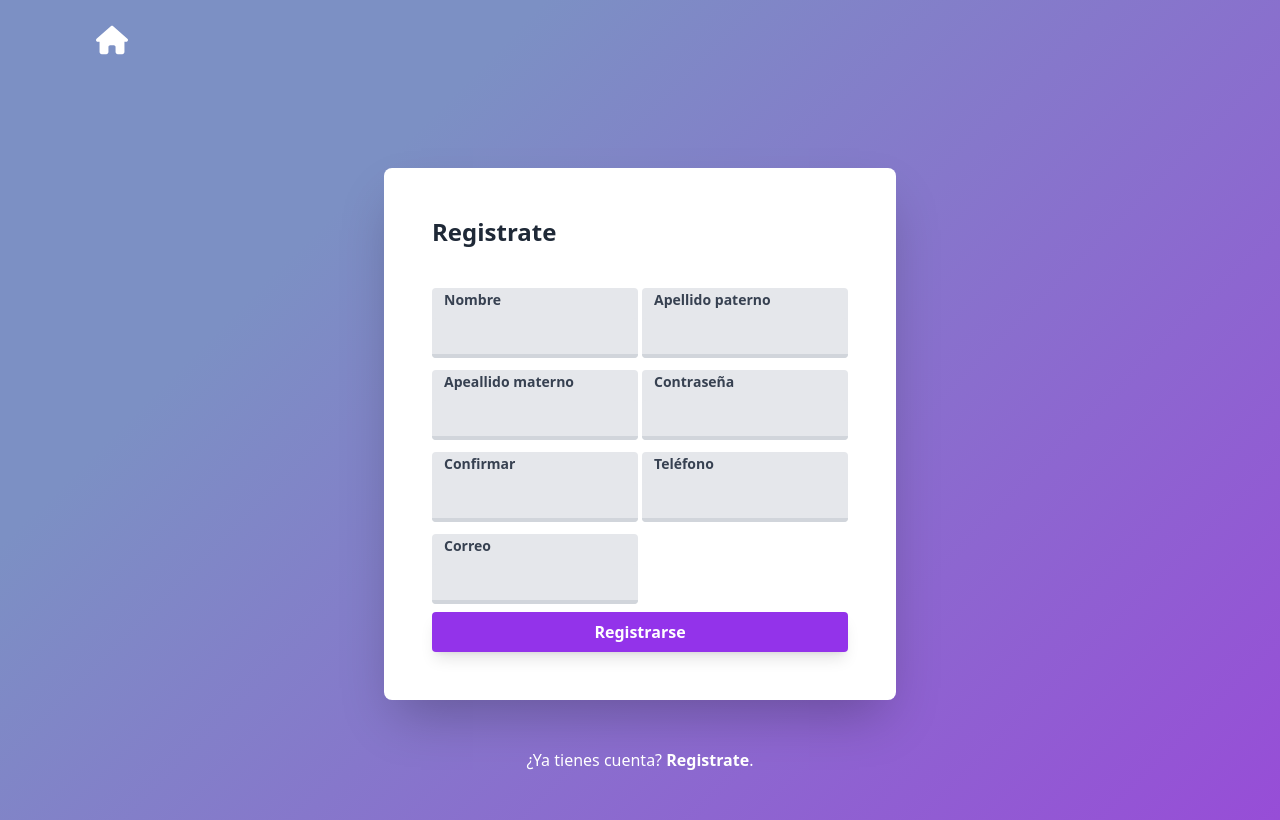
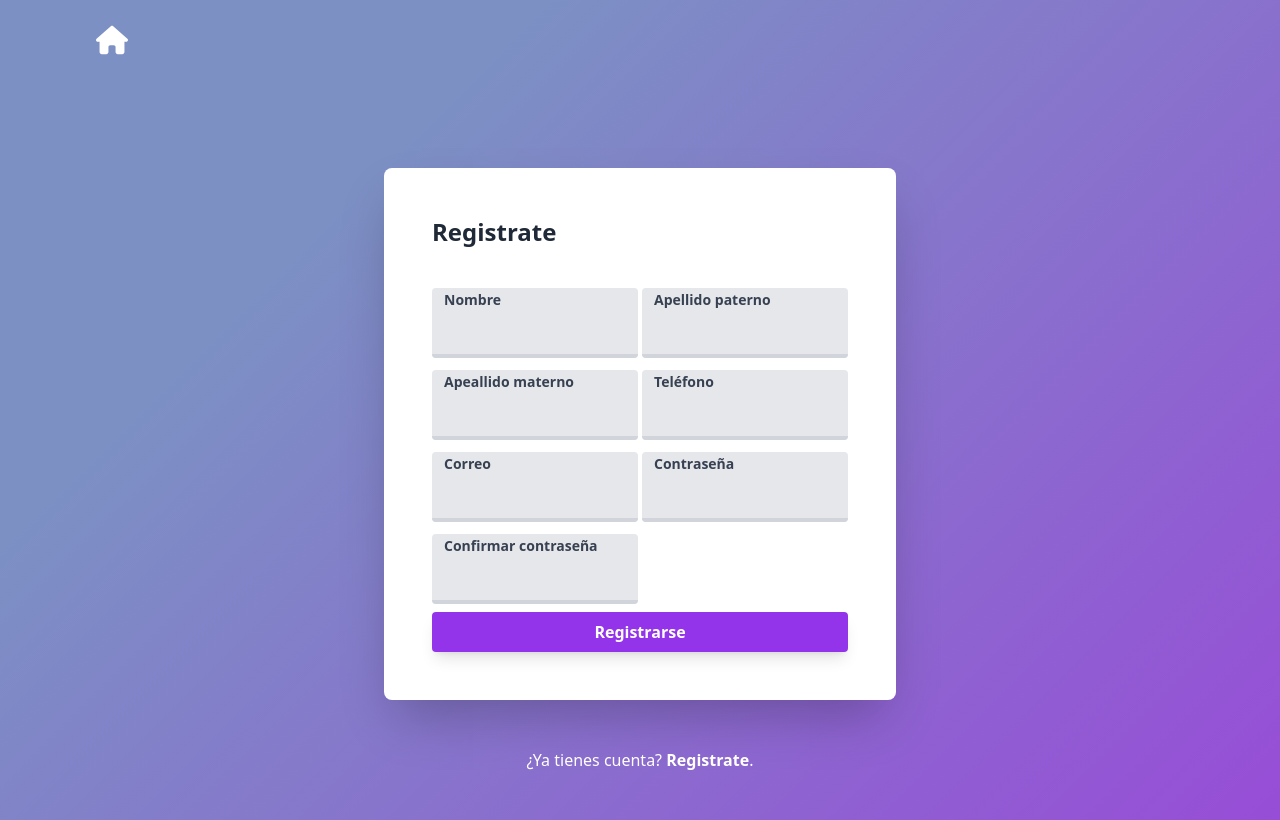
Before and after one commit to JorshBG/DocDicom-client, a React (Vite) app: page /signing in a window 1280 px wide. Built offline with nearby package versions, Linux system fonts and the light colour scheme.

Commit message:
"blur header and fix register view"

```diff
--- a/src/components/SignIn.jsx
+++ b/src/components/SignIn.jsx
@@ -27,10 +27,10 @@ function Register() {
                   <Input text={'Nombre'} type={'text'} id={`${idForm}->name`} colspan={2}/>
                   <Input text={'Apellido paterno'} type={'text'} id={`${idForm}->ap_father`}/>
                   <Input text={'Apeallido materno'} type={'text'} id={`${idForm}->ap_mother`}/>
-                  <Input text={'Contraseña'} type={'password'} id={`${idForm}->password`}/>
-                  <Input text={'Confirmar'} type={'password'} id={`${idForm}->con_password`}/>
                   <Input text={'Teléfono'} type={'tel'} id={`${idForm}->tel`}/>
                   <Input text={'Correo'} type={'email'} id={`${idForm}->email`}/>
+                  <Input text={'Contraseña'} type={'password'} id={`${idForm}->password`}/>
+                  <Input text={'Confirmar contraseña'} type={'password'} id={`${idForm}->con_password`}/>
                 </div>
                 <button
                     className="bg-purple-600 hover:bg-purple-700 text-white font-bold py-2 rounded shadow-lg hover:shadow-xl transition duration-200"
@@ -41,7 +41,7 @@ function Register() {
           </div>
 
           <div className="max-w-lg mx-auto text-center mt-12 mb-6">
-            <p className="text-white">¿Ya tienes cuenta? <a href="/signup" className="font-bold hover:underline">Registrate</a>.
+            <p className="text-white">¿Ya tienes cuenta? <a href="/login" className="font-bold hover:underline">Registrate</a>.
             </p>
           </div>
         </div>
--- a/src/partials/Header.jsx
+++ b/src/partials/Header.jsx
@@ -15,7 +15,7 @@ function Header({showButtons = false}) {
   }, [top]);
 
   return (
-    <header className={`fixed w-full z-30 md:bg-opacity-90 transition duration-300 ease-in-out ${!top && 'bg-white backdrop-blur-sm shadow-lg'}`}>
+    <header className={`fixed w-full z-30 md:bg-opacity-90 transition duration-300 ease-in-out ${!top && 'backdrop-blur-sm shadow-lg bg-transparent'}`}>
       <div className="max-w-6xl mx-auto px-5 sm:px-6">
         <div className="flex items-center justify-between h-16 md:h-20">
 
```
